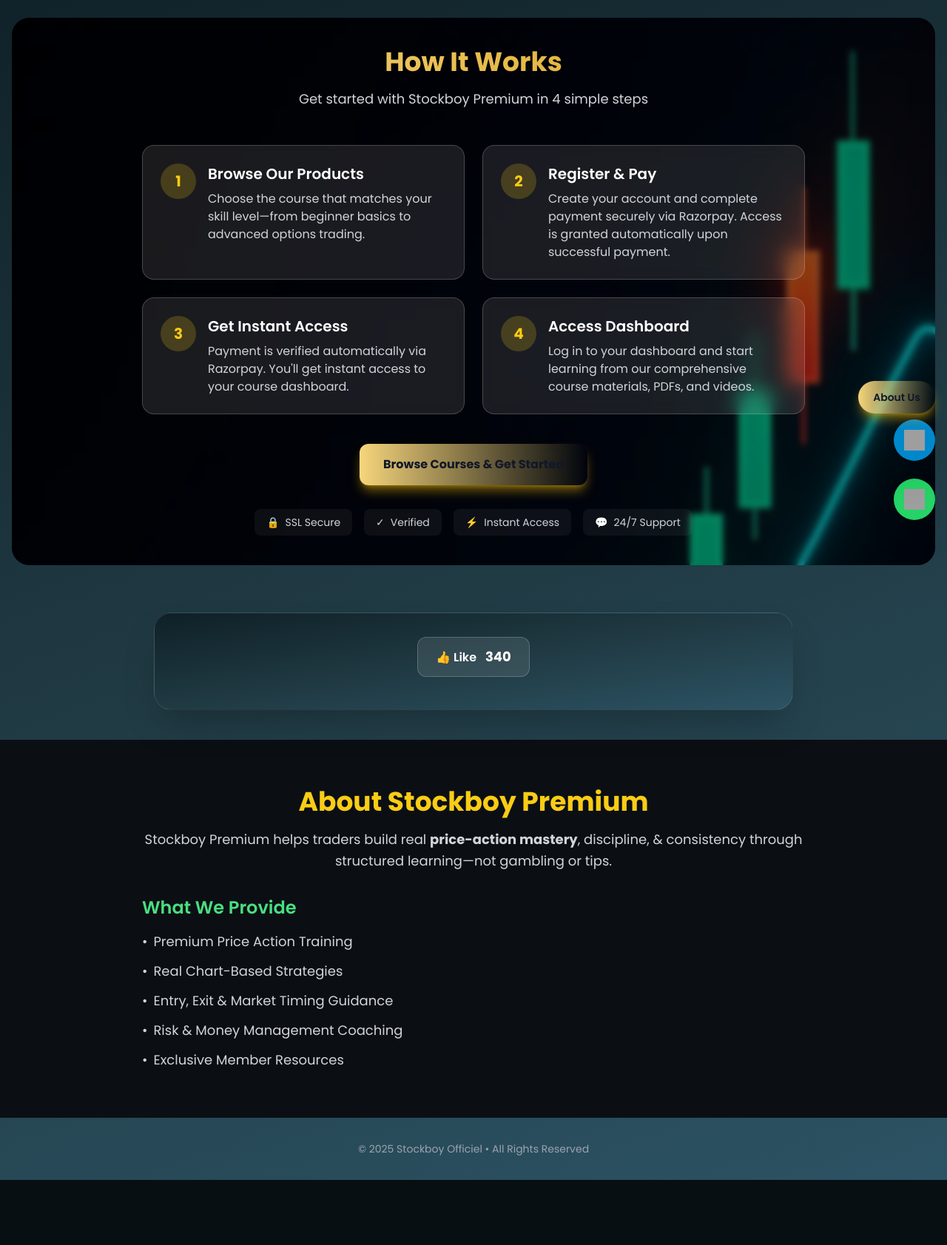
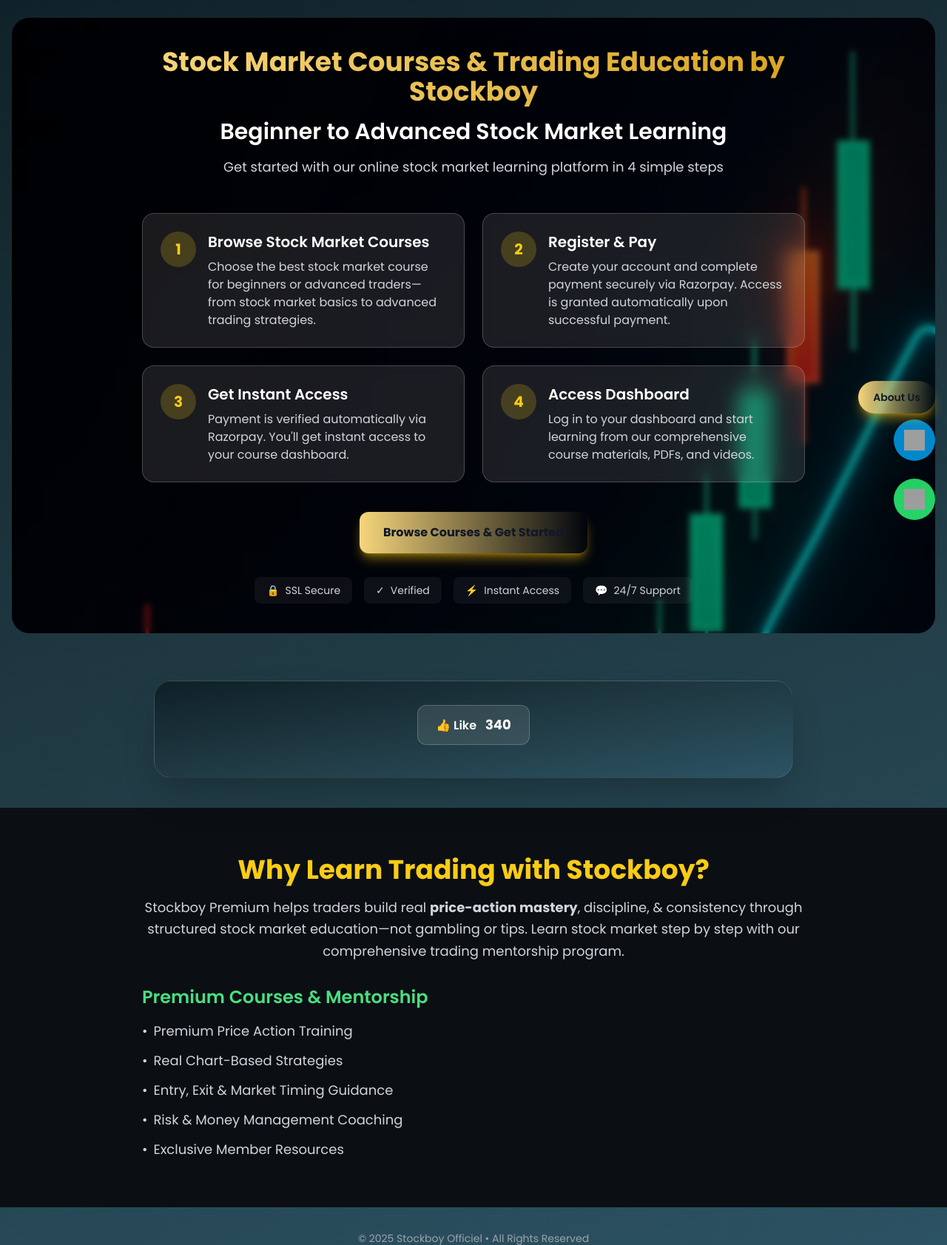
Before and after one commit to sahilmahida786/stockboy, a Flask app: page /payment in a window 1280 px wide. Shown: the part 81-1764 px from the top of the page at 74% size. Before the commit the page ends 1676 px from the top, so only its background shows below. Run offline with Flask 3, Linux system fonts and the light colour scheme; the visitor is signed in with stand-in values (Sample User, id 1); some libraries are stand-ins or nearby versions; grey boxes are pictures that could not be loaded.

Commit message:
SEO optimization: Add proper titles, meta descriptions, and heading structure with target keywords

```diff
--- a/templates/index.html
+++ b/templates/index.html
@@ -3,7 +3,8 @@
 <head>
 <meta charset="UTF-8"/>
 <meta name="viewport" content="width=device-width, initial-scale=1"/>
-<title>Stockboy Official – Premium Access</title>
+<title>Stockboy – Stock Market Courses, Trading Education & Mentorship</title>
+<meta name="description" content="Learn stock market trading from basics to advanced. Stockboy offers premium trading courses, mentorship, and lifetime access. Best stock market course for beginners in India." />
 <script src="https://cdn.tailwindcss.com"></script>
 <link rel="preconnect" href="https://fonts.googleapis.com">
 <link rel="preconnect" href="https://fonts.gstatic.com" crossorigin>
@@ -124,8 +125,9 @@
   <div class="absolute inset-0 bg-black/45 backdrop-blur-sm"></div>
   <div class="relative z-10 px-5 py-10">
     <div class="max-w-4xl mx-auto">
-      <h2 class="text-gradient-gold text-3xl md:text-4xl font-bold mb-4 text-center">How It Works</h2>
-      <p class="text-gray-300 text-center mb-12 text-lg">Get started with Stockboy Premium in 4 simple steps</p>
+      <h1 class="text-gradient-gold text-3xl md:text-4xl font-bold mb-4 text-center">Stock Market Courses & Trading Education by Stockboy</h1>
+      <h2 class="text-2xl md:text-3xl font-semibold mb-4 text-center text-white">Beginner to Advanced Stock Market Learning</h2>
+      <p class="text-gray-300 text-center mb-12 text-lg">Get started with our online stock market learning platform in 4 simple steps</p>
 
       <div class="grid md:grid-cols-2 gap-6">
         <!-- Step 1 -->
@@ -135,8 +137,8 @@
               1
             </div>
             <div>
-              <h3 class="text-xl font-semibold text-white mb-2">Browse Our Products</h3>
-              <p class="text-gray-300">Choose the course that matches your skill level—from beginner basics to advanced options trading.</p>
+              <h3 class="text-xl font-semibold text-white mb-2">Browse Stock Market Courses</h3>
+              <p class="text-gray-300">Choose the best stock market course for beginners or advanced traders—from stock market basics to advanced trading strategies.</p>
             </div>
           </div>
         </div>
@@ -245,13 +247,13 @@
 <!-- About Section -->
 <section id="about" class="bg-[#0B0F14] py-16 px-4">
   <div class="max-w-4xl mx-auto text-center">
-    <h2 class="text-4xl font-bold text-yellow-400 mb-4">About Stockboy Premium</h2>
+    <h2 class="text-4xl font-bold text-yellow-400 mb-4">Why Learn Trading with Stockboy?</h2>
     <p class="text-gray-300 leading-relaxed text-lg mb-8">
       Stockboy Premium helps traders build real <strong>price-action mastery</strong>, discipline, &
-      consistency through structured learning—not gambling or tips.
+      consistency through structured stock market education—not gambling or tips. Learn stock market step by step with our comprehensive trading mentorship program.
     </p>
     <div class="text-left mt-8">
-      <h3 class="text-2xl font-semibold text-green-400 mb-4">What We Provide</h3>
+      <h3 class="text-2xl font-semibold text-green-400 mb-4">Premium Courses & Mentorship</h3>
       <ul class="space-y-3 text-gray-300 text-lg">
         <li class="flex items-start">
           <span class="text-gold-DEFAULT mr-2">•</span>
--- a/templates/product_detail.html
+++ b/templates/product_detail.html
@@ -3,7 +3,8 @@
 <head>
     <meta charset="UTF-8">
     <meta name="viewport" content="width=device-width, initial-scale=1">
-    <title>{{ product.title }} – Stockboy Premium</title>
+    <title>Stock Market Basics Course – Stockboy Starter Kit</title>
+    <meta name="description" content="Beginner stock market course by Stockboy. Learn trading basics, charts, strategies, and risk management. Best stock market course for beginners in India." />
     <script src="https://cdn.tailwindcss.com"></script>
     <link href="https://fonts.googleapis.com/css2?family=Poppins:wght@300;400;500;600;700&display=swap" rel="stylesheet">
     <style>
@@ -62,6 +63,7 @@
                 <span class="text-4xl font-bold text-yellow-300">{{ product.price }}</span>
             </div>
             <h1 class="text-4xl font-bold mb-3">{{ product.title }}</h1>
+            <h2 class="text-2xl font-semibold text-yellow-300 mb-3">Stock Market Course for Beginners</h2>
             <p class="text-xl text-gray-300 mb-6">{{ product.tagline }}</p>
 
             <div class="grid gap-2 text-sm text-gray-300 mb-6">
```
Also changed, not shown: templates/about.html (+5 -3 lines), templates/auth.html (+9 -5 lines), templates/products.html (+6 -4 lines), templates/contact.html (line endings or trailing spaces), templates/privacy_policy.html (line endings or trailing spaces), templates/refund.html (line endings or trailing spaces), templates/terms.html (line endings or trailing spaces).
